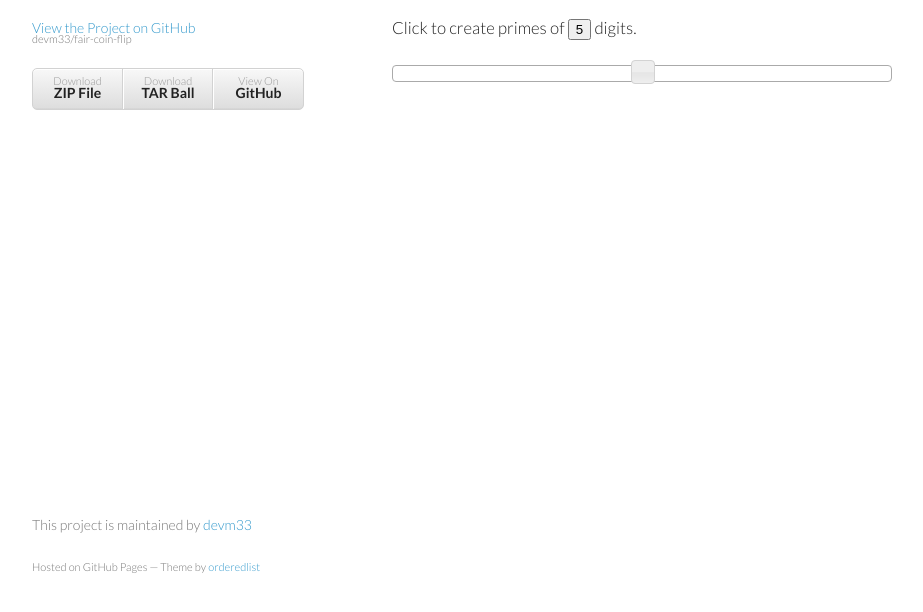
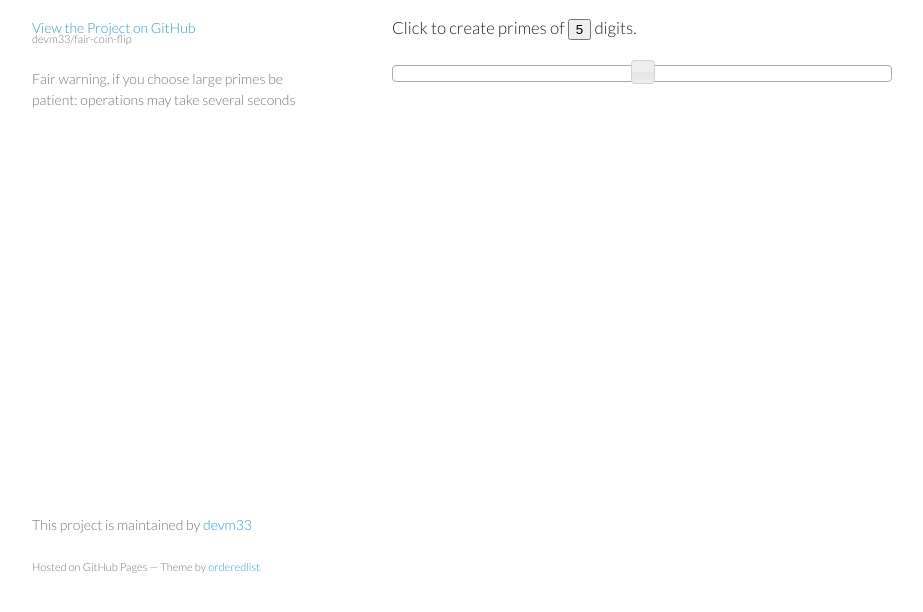
Before and after one commit to devm33/fair-coin-flip, a plain HTML site: page index.html in a window 1280 px wide. Shown: the part 154-766 px from the top of the page, without its empty margins (178-1101 px from the left). Drawn offline with nearby package versions, Linux system fonts and the light colour scheme.

Commit message:
removed buttons, added warning about large primes

```diff
--- a/index.html
+++ b/index.html
@@ -19,11 +19,7 @@
             <h1>Fair-coin-flip</h1>
             <p>Electronically flips a fair coin between two people</p>
             <p class="view"><a href="https://github.com/devm33/fair-coin-flip">View the Project on GitHub <small>devm33/fair-coin-flip</small></a></p>
-            <ul>
-                <li><a href="https://github.com/devm33/fair-coin-flip/zipball/master">Download <strong>ZIP File</strong></a></li>
-                <li><a href="https://github.com/devm33/fair-coin-flip/tarball/master">Download <strong>TAR Ball</strong></a></li>
-                <li><a href="https://github.com/devm33/fair-coin-flip">View On <strong>GitHub</strong></a></li>
-            </ul>
+            <p>Fair warning, if you choose large primes be patient: operations may take several seconds</p>
         </header>
         <section id="content">
             <p>Bob and Alice will simulate a fair coin flip through a short exchange.</p>
```
